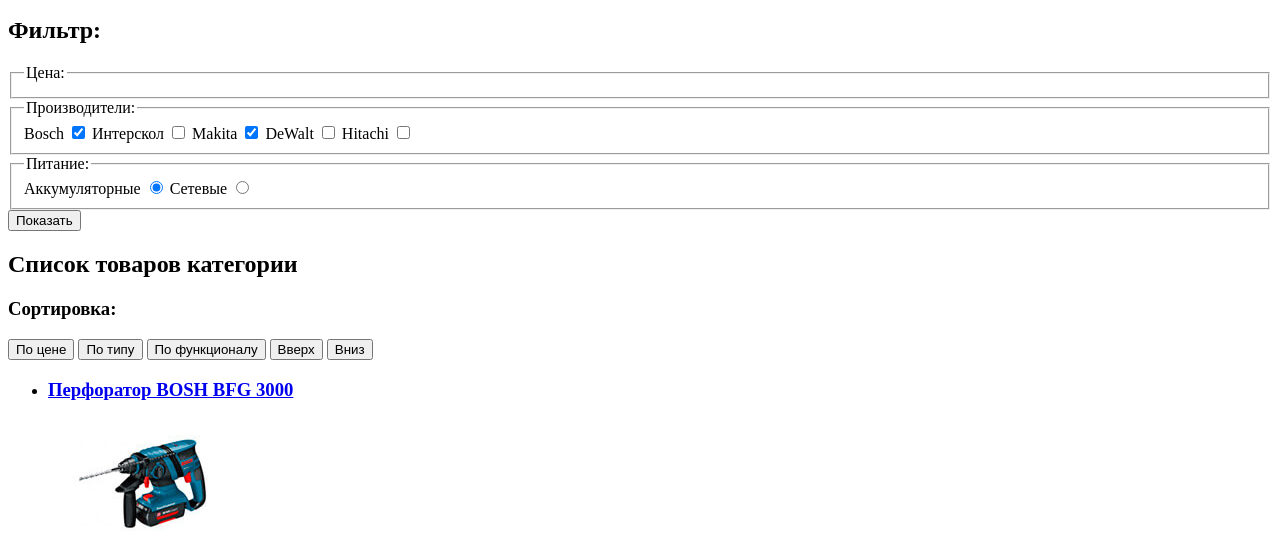
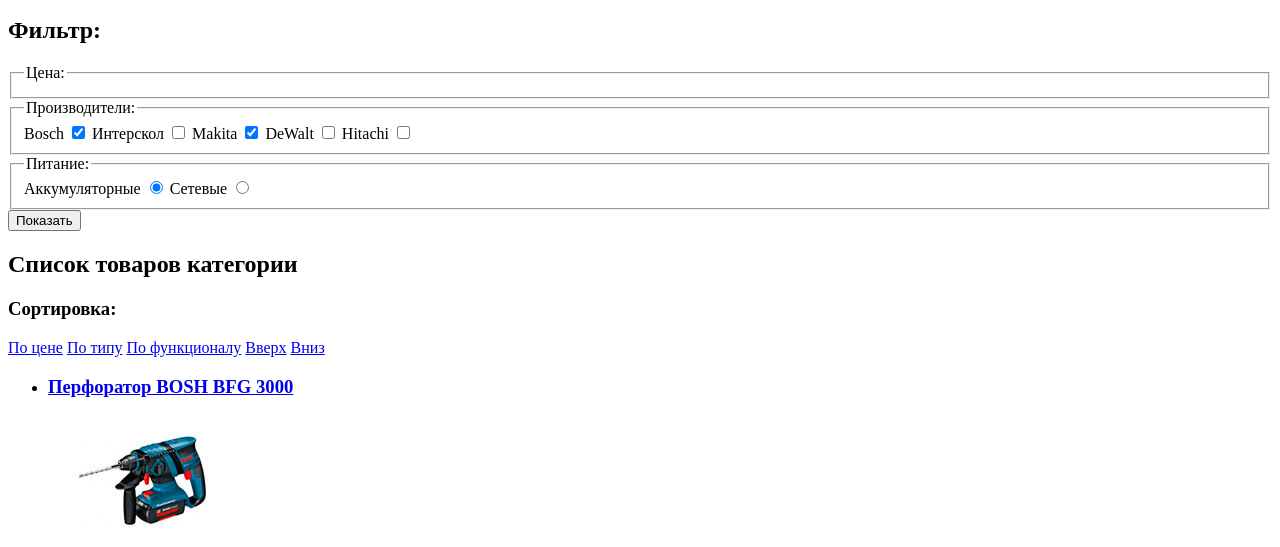
Before and after one commit to TroshinSerg/496895-technomart, a plain HTML site: page catalog.html in a window 1280 px wide. Shown: the part 518-1065 px from the top of the page. Drawn offline with Linux system fonts and the light colour scheme.

Commit message:
Изменил разметку сортировки товаров

```diff
--- a/catalog.html
+++ b/catalog.html
@@ -84,12 +84,12 @@
 				<h2 class="visually-hidden">Список товаров категории</h2>
 				<div class="sorting">
 					<h3>Сортировка:</h3>
-					<button class="btn-sort sort-by-price active" type="button">По цене</button>
-					<button class="btn-sort sort-by-type" type="button">По типу</button>
-					<button class="btn-sort sort-by-functionality" type="button">По функционалу</button>
+					<a class="link-sort sort-by-price active" href="#">По цене</a>
+					<a class="link-sort sort-by-type" href="#">По типу</a>
+					<a class="link-sort sort-by-functionality" href="#">По функционалу</a>
 
-					<button class="sort-up" type="button">Вверх</button>
-					<button class="sort-down" type="button">Вниз</button>
+					<a class="sort-up" href="#">Вверх</a>
+					<a class="sort-down" href="#">Вниз</a>
 
 				</div>
 				<ul class="products-list">
```
